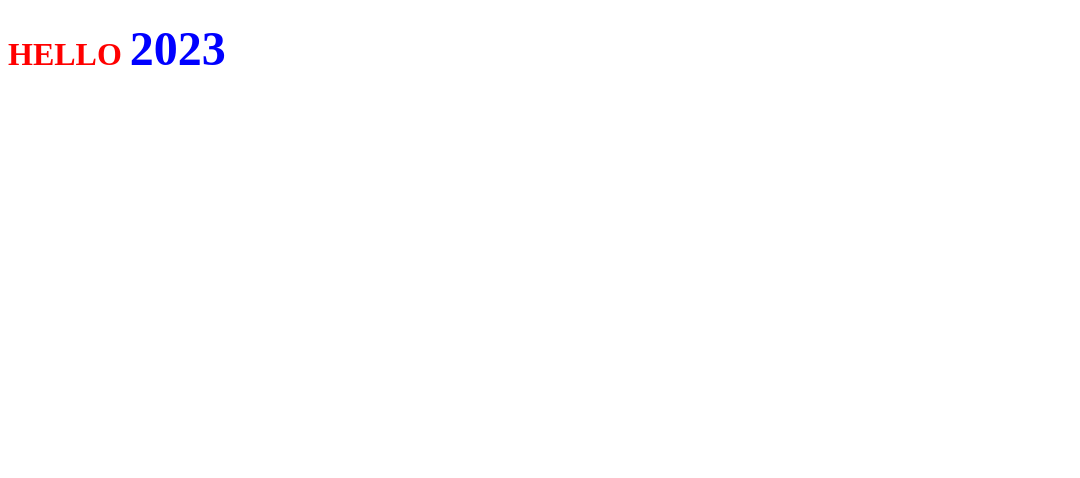
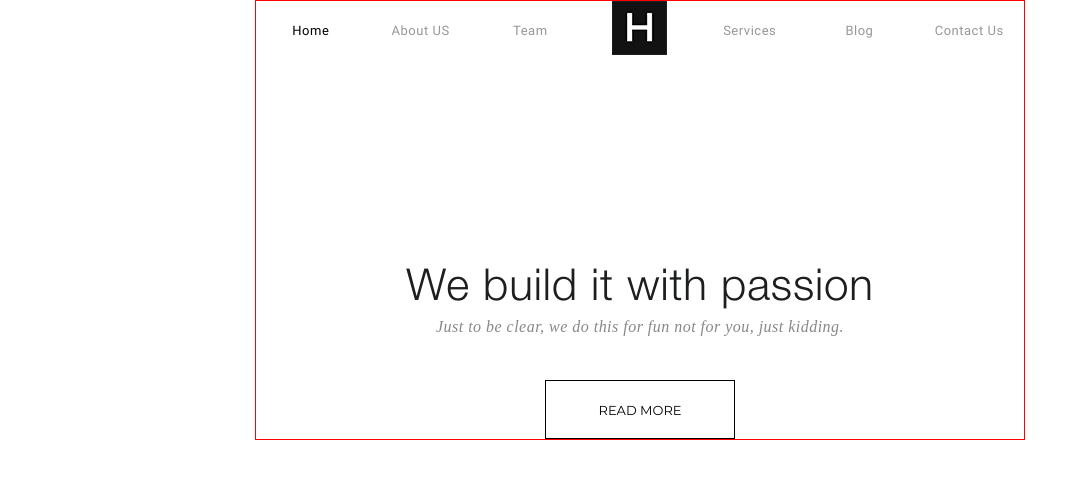
Before and after one commit to yungANDREYblud/prepros, a plain HTML site: page index.html in a window 1280 px wide. Shown: the whole page, without its empty margins (0-1080 px from the left). Drawn offline with Linux system fonts and the light colour scheme.

Commit message:
Add files via upload

```diff
--- /dev/null
+++ b/css/fonts.css
@@ -0,0 +1,29 @@
+@font-face {
+    font-family: "Roboto-Regular";
+    src: url("../fonts/Roboto-Regular.woff") format("woff");
+}
+@font-face {
+    font-family: "Montserrat-Regular";
+    src: url("../fonts/Montserrat-Regular.woff") format("woff");
+}
+@font-face {
+    font-family: "Merriweather-LightItalic";
+    src: url("../fonts/Merriweather-LightItalic.woff") format("woff");
+}
+
+@font-face {
+    font-family: "Montserrat-Light";
+    src: url("../fonts/Montserrat-Light.woff") format("woff");
+}
+@font-face {
+    font-family: "HelveticaNeueLTProLt";
+    src: url("../fonts/HelveticaNeueLTProLt.woff") format("woff");
+}
+@font-face {
+    font-family: "HelveticaNeueLTProMd";
+    src: url("../fonts/HelveticaNeueLTProMd.woff") format("woff");
+}
+@font-face {
+    font-family: "HelveticaNeueLTProRoman";
+    src: url("../fonts/HelveticaNeueLTProRoman.woff") format("woff");
+}
--- /dev/null
+++ b/css/style.sass
@@ -0,0 +1,72 @@
+h1
+    font-family: Roboto-Regular
+h2
+    font-family: Montserrat-Regular
+h3
+    font-family: Merriweather-LightItalic
+h4
+    font-family: Montserrat-Light
+h5
+    font-family: HelveticaNeueLTProLt
+h6
+    font-family: HelveticaNeueLTProMd
+
+*
+    margin: 0
+    padding: 0
+header
+    border: 1px solid red
+    width: 60%
+    margin: 0 auto
+    h1
+        font-family: 'HelveticaNeueLTProLt'
+        font-size: 44px
+        font-weight: 400
+        letter-spacing: 0.02em
+        color: #1d1e1f
+        text-align: center
+        margin-top: 206px
+    h3
+        font-family: Merriweather
+        font-size: 16px
+        font-weight: 300
+        font-style: italic
+        letter-spacing: 0.03em
+        color: #898888
+        text-align: center
+    .button
+        display: flex
+        width: 188px
+        height: 57px
+        border: 1px solid #000000
+        justify-content: center
+        align-items: center
+        text-decoration: none
+        font-family: Montserrat-Regular
+        font-size: 13px
+        margin: 0 auto
+        font-weight: 400
+        latter-spacing: 0.4em
+        color: #000
+        margin-top: 44px
+
+    nav
+        ul
+            display: grid
+            grid-template-columns: repeat(7, 1fr)
+            justify-items: center
+            align-items: center
+            list-style-type: none
+            a
+                text-decoration: none
+                font-family: Roboto-Regular
+                font-size: 13px
+                line-height: 17px
+                font-weight: 400
+                letter-spacing: 0.04em
+                color: #989696
+            &:hover
+                color: #010101
+            li.active
+                a
+                    color: #010101
--- a/index.html
+++ b/index.html
@@ -5,9 +5,27 @@
     <meta http-equiv="X-UA-Compatible" content="IE=edge">
     <meta name="viewport" content="width=device-width, initial-scale=1.0">
     <title>Document</title>
-    <link rel="stylesheet" href="style.css">
+    <link rel="stylesheet" href="css/fonts.css">
+    <link rel="stylesheet" href="css/style.css">
 </head>
 <body>
-    <h1>Hello <span>2023</span></h1>
+    <header>
+        <div class="grid-container">
+            <nav>
+                <ul>
+                    <li class="active"><a href="#">Home</a></li>
+                    <li><a href="#">About US</a></li>
+                    <li><a href="#">Team</a></li>
+                    <li class="logo"><img src="/images/logo.png" alt=""><a href="#"></a></li>
+                    <li><a href="#">Services</a></li>
+                    <li><a href="#">Blog</a></li>
+                    <li><a href="#">Contact Us</a></li>
+                </ul>
+            </nav>
+            <h1>We build it with passion</h1>
+            <h3>Just to be clear, we do this for fun not for you, just kidding.</h3>
+            <a href="#" class="button">READ MORE</a>
+        </div>
+    </header>
 </body>
 </html>
```
Also changed, not shown: css/style.css (added), fonts/HelveticaNeueLTProLt.woff (added), fonts/HelveticaNeueLTProMd.woff (added), fonts/HelveticaNeueLTProRoman.woff (added), fonts/Merriweather-LightItalic.woff (added), fonts/Montserrat-Light.woff (added), fonts/Montserrat-Regular.woff (added), fonts/Roboto-Regular.woff (added), images/logo.png (added).
